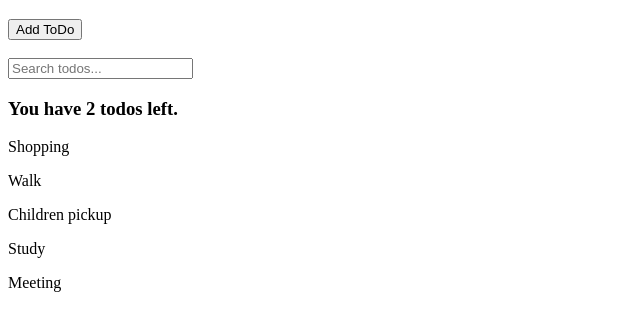
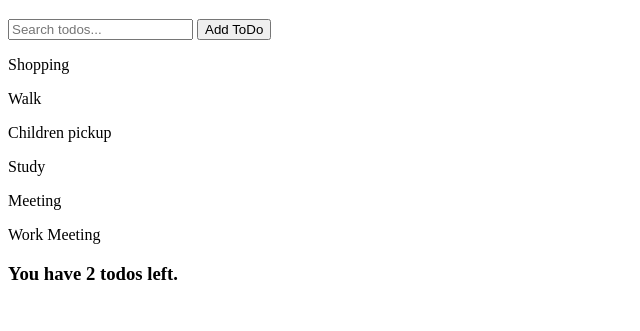
Before and after one commit to sergiohgp/Udemy_JavaScript_Course, a plain HTML site: page todo-app/index.html in a window 1280 px wide. Shown: the part 61-392 px from the top of the page, without its empty margins (0-640 px from the left). Drawn offline with Linux system fonts and the light colour scheme.

Commit message:
Filter Todos

```diff
--- a/todo-app/index.html
+++ b/todo-app/index.html
@@ -9,11 +9,12 @@
 
     <h1>To Do List</h1>
 
-    <button id="add-todo">Add ToDo</button>
-    <br>
-    <br>
 
     <input type="text" id="search-todo" placeholder="Search todos...">
+    <button id="add-todo">Add ToDo</button>
+
+    <div id="todos"></div>
+    <div id="incomplete-todos"></div>
 <footer>
     <script src="todo-app.js"></script>
 </footer>
--- a/todo-app/todo-app.js
+++ b/todo-app/todo-app.js
@@ -19,7 +19,15 @@ const todos = [
 {
     text: 'Meeting',
     completed: false
+},{
+    text: 'Work Meeting',
+    completed: true
 }]
+
+const filters = {
+    searchText: ''
+}
+
 
 // Challenge 1
 // Remove all p tags that have 'the' in the text
@@ -37,29 +45,52 @@ const todos = [
 // Add a p tag -> You have x todos left
 // Append all todos in p tags
 
+const renderTodos = function (todos, filters) {
+    const filteredTodos = todos.filter(function (todo) {
+        return todo.text.toLowerCase().includes(filters.searchText.toLowerCase())
+    })
+
+    const incompleteTodos = filteredTodos.filter(function (todo) {
+        return !todo.completed
+    })
+
+    document.querySelector('#todos').innerHTML = ''
+    document.querySelector('#incomplete-todos').innerHTML = ''
+
+    const todoHeader = document.createElement('h3')
+    todoHeader.textContent = `You have ${incompleteTodos.length} todos left.`
+    document.querySelector('#incomplete-todos').appendChild(todoHeader)
+
+    filteredTodos.forEach(function (todo) {
+        const todoEl = document.createElement('p')
+        todoEl.textContent = todo.text
+        document.querySelector('#todos').appendChild(todoEl)
+    })
+}
+
+renderTodos(todos, filters)
+
+
+// First way to add elements
 const getTodo = function (todos) {
     return todos.filter(function (todo) {
         return !todo.completed
     })
 }
-let counter = 0
-todos.forEach(function (todo) {
-    if (!todo.completed) {
-        counter++
-    }
+// let counter = 0
+// todos.forEach(function (todo) {
+//     if (!todo.completed) {
+//         counter++
+//     }
 
-})
-
-const todoHeader = document.createElement('h3')
-todoHeader.textContent = `You have ${counter} todos left.`
+// })
 
 
-document.querySelector('body').appendChild(todoHeader)
 
 todos.forEach(function (todo) {
     const addTodo = document.createElement('p')
     addTodo.textContent = todo.text
-    document.querySelector('body').appendChild(addTodo)
+    // document.querySelector('body').appendChild(addTodo)
 })
 
 // Listen to new todo creation
@@ -71,7 +102,8 @@ document.querySelector('#add-todo').addEventListener('click', function (event) {
 
 // Listen for todo search
 document.querySelector('#search-todo').addEventListener('input', function (event) {
-    console.log(event.target.value)
+    filters.searchText = event.target.value
+    renderTodos(todos, filters)
 })
 
 // newElement.textContent
```
